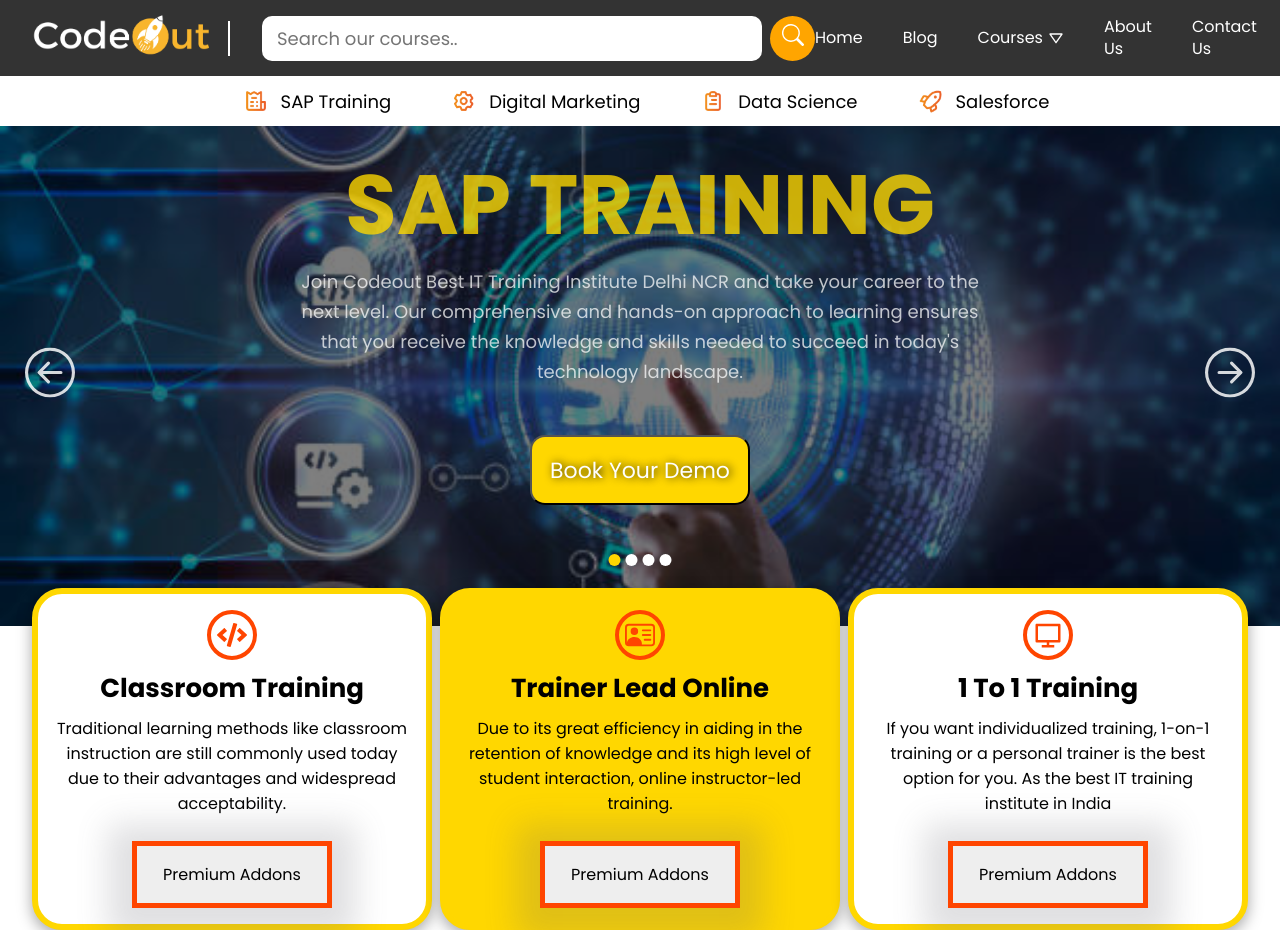
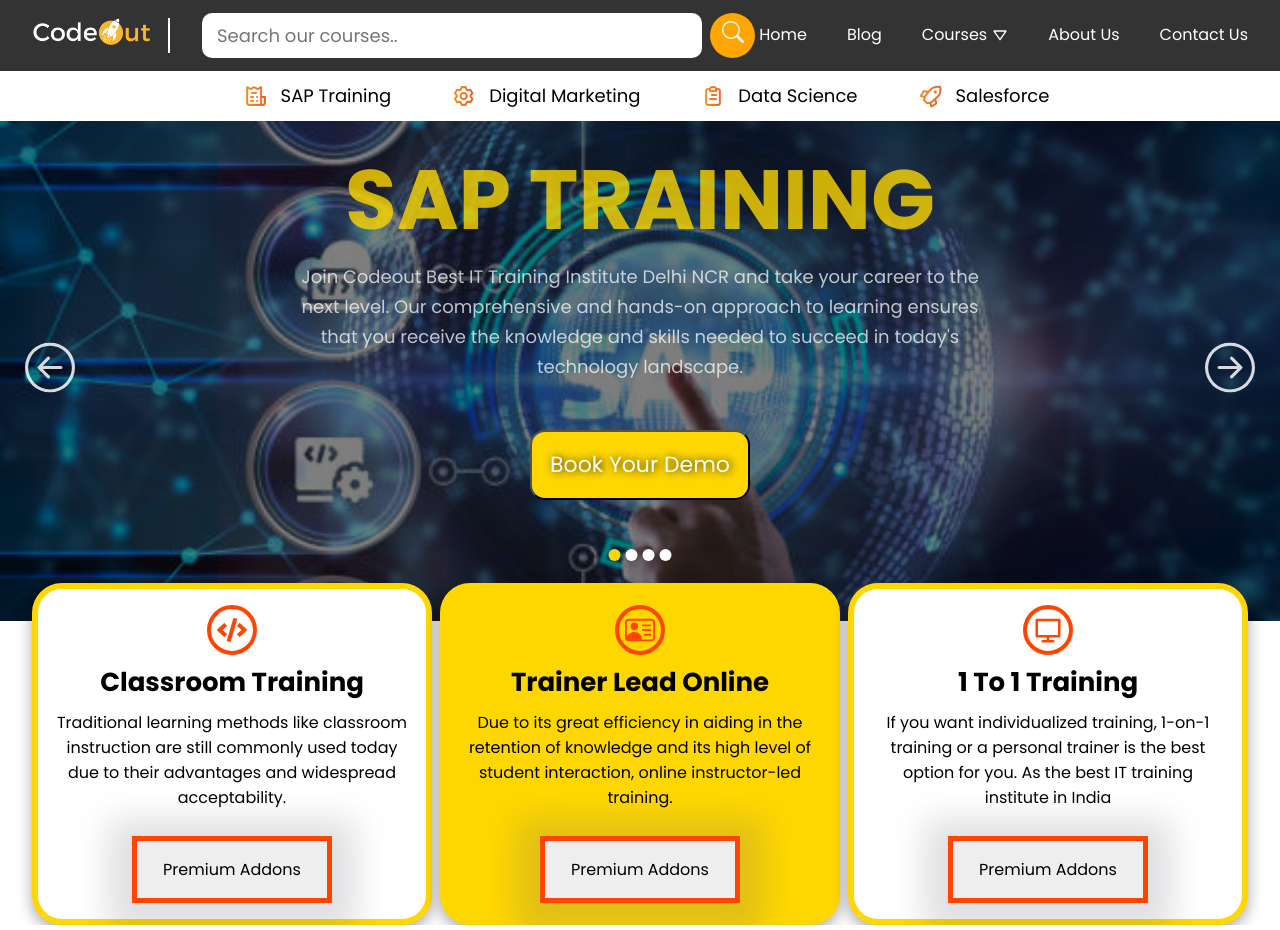
Before and after one commit to praveengoswami1996/codeout_landingpage, a React (Create React App) app: page / in a window 1280 px wide. Built offline with nearby package versions, Linux system fonts and the light colour scheme.

Commit message:
Changed Logo Size

```diff
--- a/src/components/Navbar/Navbar.css
+++ b/src/components/Navbar/Navbar.css
@@ -17,7 +17,7 @@
 }
 
 .app__navbar-left_logo {
-    width: 180px;
+    width: 120px;
 }
 
 .app__navbar-left_logo img {
```
